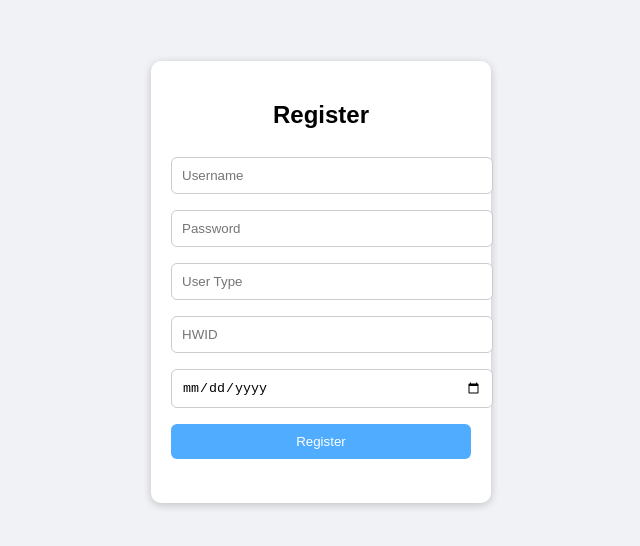
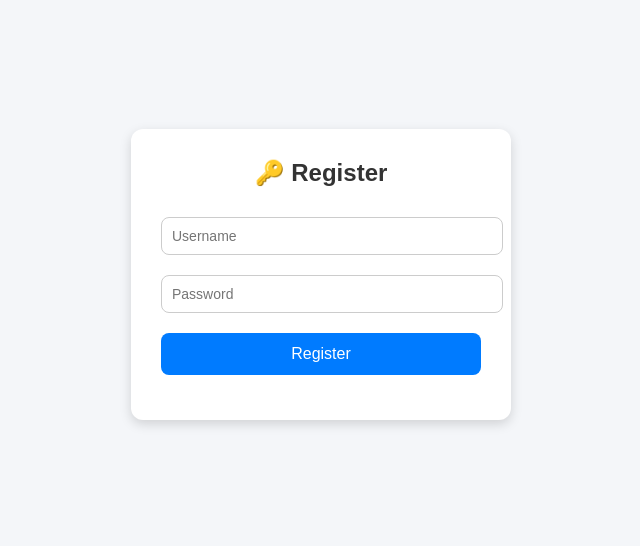
Before and after one commit to kojot-ai/rf_register, a plain HTML site: page index.html in a window 1280 px wide. Shown: the part 126-672 px from the top of the page, without its empty margins (319-959 px from the left). Drawn offline with Linux system fonts and the light colour scheme.

Commit message:
update terbaru - fix ui + expiry date + logo

```diff
--- a/index.html
+++ b/index.html
@@ -1,47 +1,94 @@
 <!DOCTYPE html>
-<html>
+<html lang="en">
 <head>
   <meta charset="UTF-8">
-  <title>Register User</title>
+  <meta name="viewport" content="width=device-width, initial-scale=1.0">
+  <title>Register Member</title>
   <style>
-    body { font-family: Arial; background: #f0f2f5; display:flex; justify-content:center; align-items:center; height:100vh; }
-    form { background:white; padding:20px; border-radius:10px; box-shadow:0 2px 8px rgba(0,0,0,0.2); width:300px; }
-    h2 { text-align:center; }
-    input, button { width:100%; padding:10px; margin:8px 0; border-radius:6px; border:1px solid #ccc; }
-    button { background:#4facfe; color:white; border:none; cursor:pointer; }
-    button:hover { background:#00c6ff; }
-    #status { text-align:center; margin-top:10px; }
+    body {
+      margin: 0;
+      padding: 0;
+      font-family: Arial, sans-serif;
+      background: #f4f6f9;
+      display: flex;
+      justify-content: center;
+      align-items: center;
+      height: 100vh;
+    }
+    .container {
+      background: #fff;
+      padding: 30px;
+      border-radius: 12px;
+      box-shadow: 0px 4px 12px rgba(0,0,0,0.15);
+      text-align: center;
+      width: 320px;
+    }
+    .logo {
+      font-size: 24px;
+      font-weight: bold;
+      margin-bottom: 20px;
+      color: #333;
+    }
+    input {
+      width: 100%;
+      padding: 10px;
+      margin: 10px 0;
+      border-radius: 8px;
+      border: 1px solid #ccc;
+      font-size: 14px;
+    }
+    button {
+      width: 100%;
+      padding: 12px;
+      margin-top: 10px;
+      border: none;
+      border-radius: 8px;
+      background: #007bff;
+      color: #fff;
+      font-size: 16px;
+      cursor: pointer;
+      transition: 0.3s;
+    }
+    button:hover {
+      background: #0056b3;
+    }
+    .message {
+      margin-top: 15px;
+      font-size: 14px;
+      color: green;
+    }
   </style>
 </head>
 <body>
-  <form id="regForm">
-    <h2>Register</h2>
-    <input type="text" name="username" placeholder="Username" required>
-    <input type="password" name="password" placeholder="Password" required>
-    <input type="text" name="user_type" placeholder="User Type" required>
-    <input type="text" name="hwid" placeholder="HWID" required>
-    <input type="date" name="expiry" required>
-    <button type="submit">Register</button>
-    <p id="status"></p>
-  </form>
+  <div class="container">
+    <div class="logo">🔑 Register</div>
+    <form id="registerForm">
+      <input type="text" id="username" name="username" placeholder="Username" required>
+      <input type="password" id="password" name="password" placeholder="Password" required>
+      <button type="submit">Register</button>
+    </form>
+    <div class="message" id="message"></div>
+  </div>
 
   <script>
-    const scriptURL = "https://script.google.com/macros/s/AKfycbw530234MWZ7T9u4c5ncOWaMjqSOlsMPfzfd5ZeFgCh6gfsT-fj7lyJ4w_63i1qMLhL/exec"; // ganti URL Apps Script lo
+    document.getElementById("registerForm").addEventListener("submit", async function(e) {
+      e.preventDefault();
 
-    document.getElementById("regForm").addEventListener("submit", async (e) => {
-      e.preventDefault();
-      const form = e.target;
-      const data = {
-        username: form.username.value,
-        password: form.password.value,
-        user_type: form.user_type.value,
-        hwid: form.hwid.value,
-        expiry: form.expiry.value
-      };
+      let username = document.getElementById("username").value;
+      let password = document.getElementById("password").value;
 
-      let res = await fetch(scriptURL, { method: "POST", body: JSON.stringify(data) });
-      document.getElementById("status").innerText = await res.text();
-      form.reset();
+      try {
+        let response = await fetch("YOUR_APPS_SCRIPT_URL", {
+          method: "POST",
+          body: JSON.stringify({ username, password })
+        });
+
+        let result = await response.text();
+        document.getElementById("message").textContent =
+          result === "SUCCESS" ? "✅ Registrasi berhasil!" : "❌ Gagal, coba lagi!";
+      } catch (error) {
+        document.getElementById("message").textContent = "⚠️ Error koneksi!";
+      }
     });
   </script>
 </body>
```
